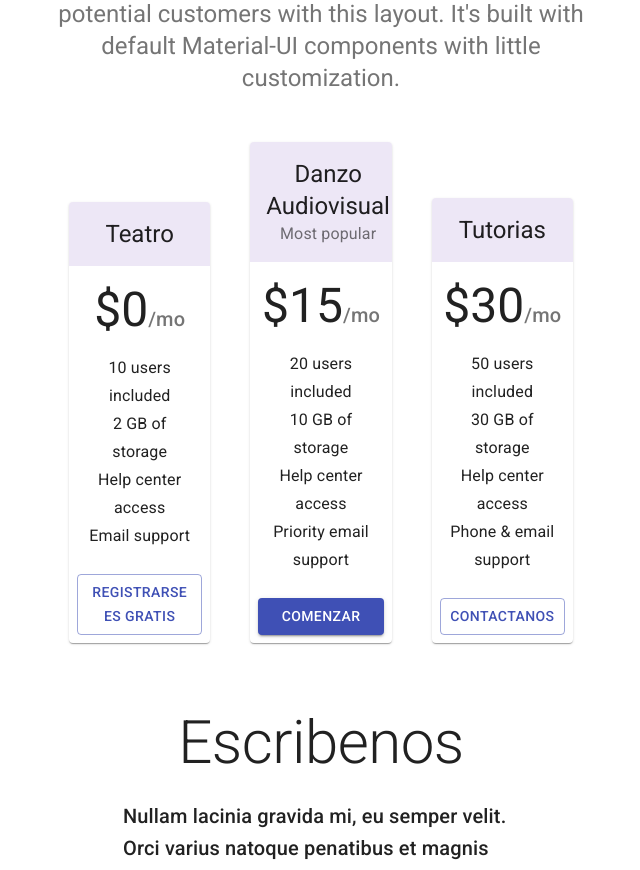
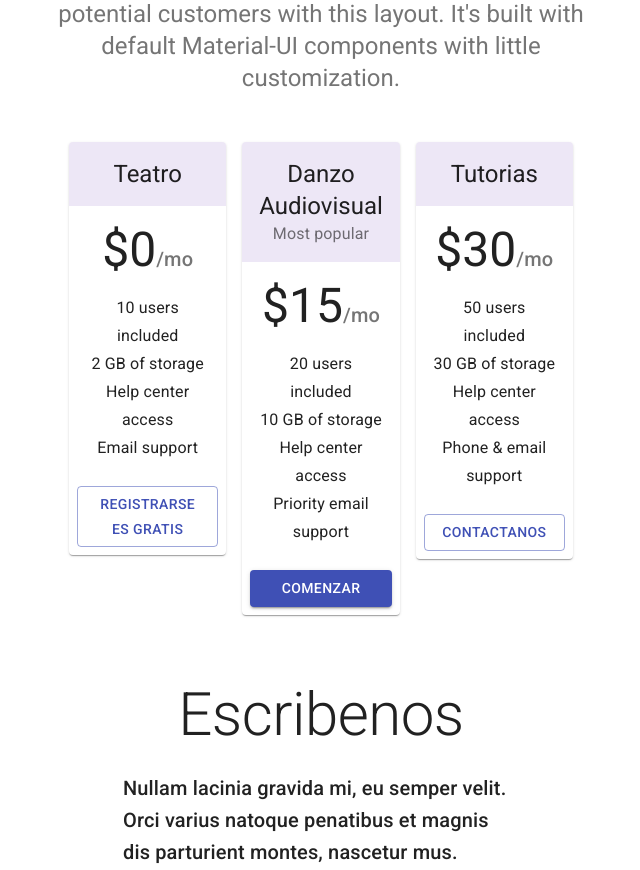
Before and after one commit to sjunka/tadateatro, a React (Create React App) app: page / in a window 1280 px wide. Shown: the part 960-1830 px from the top of the page, without its empty margins (319-959 px from the left). Built offline with nearby package versions, Linux system fonts and the light colour scheme.

Commit message:
fix cards2

```diff
--- a/package.json
+++ b/package.json
@@ -1,5 +1,5 @@
 {
-  "homepage": "http://sjunka.github.io/tadateatro",
+  "homepage": "http://sjunka.github.io/tadateatro/",
   "name": "tadateatro",
   "version": "0.1.0",
   "private": true,
--- a/src/ProTip.js
+++ b/src/ProTip.js
@@ -17,7 +17,7 @@ import Box from '@material-ui/core/Box';
 
 const useStyles = makeStyles((theme) => ({
   appBar: {
-    borderBottom: `1px solid ${theme.palette.divider}`,
+    // borderBottom: `1px solid ${theme.palette.divider}`,
   },
   toolbar: {
     flexWrap: 'wrap',
@@ -126,14 +126,14 @@ export default function Pricing() {
       </Container>
       {/* End hero unit */}
       <Container maxWidth="md" component="main">
-        <Grid container spacing={5} alignItems="flex-end">
+        <Grid container spacing={2} alignItems="flex-start">
           {tiers.map((tier) => (
             // Enterprise card is full width at sm breakpoint
             <Grid
               item
               key={tier.title}
               xs={12}
-              sm={tier.title === 'Enterprise' ? 12 : 6}
+              // sm={tier.title === 'Enterprise' ? 12 : 6}
               md={4}
             >
               <Card>
```
